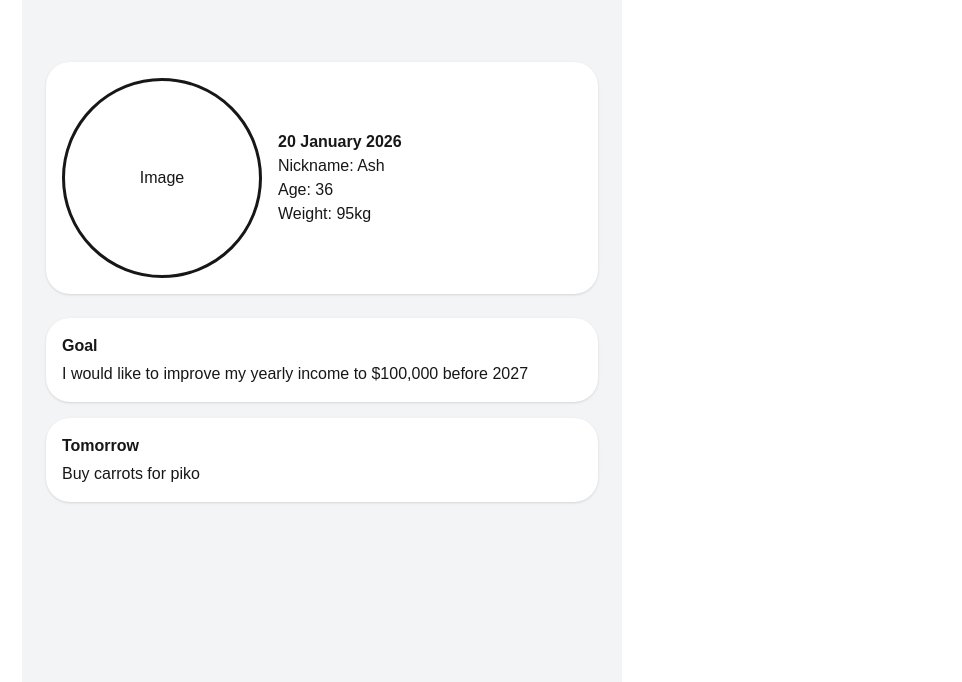
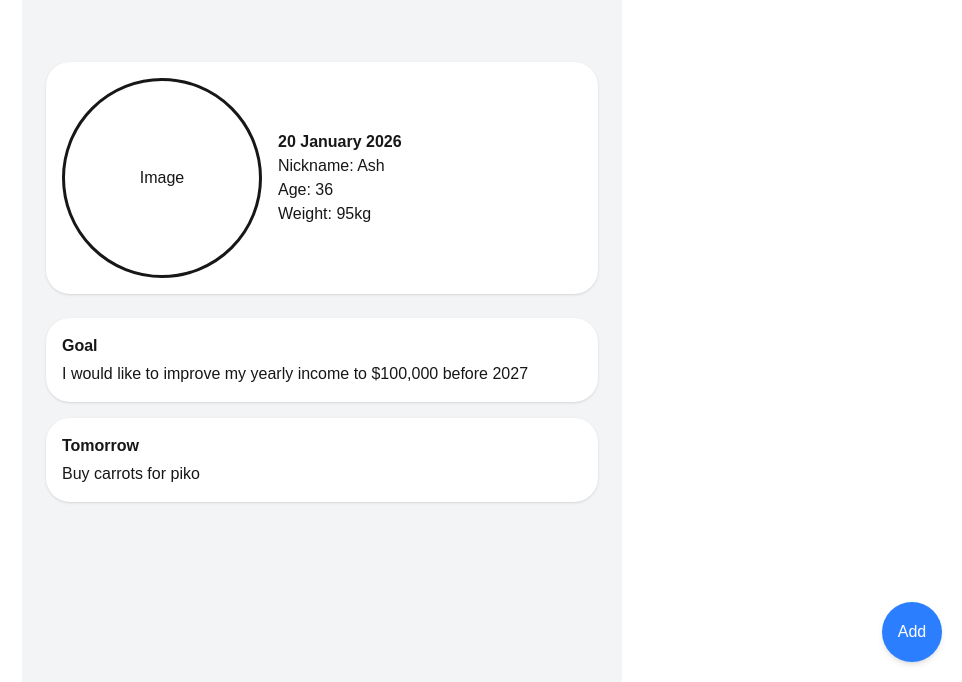
Before and after one commit to ashLuchowa/lookbehind-app, a Next.js app: page / in a window 1280 px wide. Shown: the part 118-800 px from the top of the page, without its empty margins (318-1280 px from the left). Built offline with nearby package versions, Linux system fonts and the light colour scheme.

Commit message:
Add button + initial form

```diff
--- /dev/null
+++ b/app/components/addbutton.tsx
@@ -0,0 +1,14 @@
+'use client';
+import AddForm from "./addform";
+
+export default function AddButton() {
+    const addForm = () => {
+        console.log("Add button clicked");
+    }
+
+    return (
+    <button onClick={() => addForm()} className="addbtn bg-blue-500 text-white px-4 py-2 rounded-2xl shadow-md hover:bg-blue-600 transition cursor-pointer">
+        Add
+    </button>
+    );
+}
--- /dev/null
+++ b/app/components/addform.tsx
@@ -0,0 +1,15 @@
+type addform = {
+    title: string
+    textPara: string
+}
+
+export default function AddForm({ title, textPara }: addform) {
+
+    return (
+        <div className="add-form">
+            <form>
+                <input type="text" />add title
+            </form>
+        </div>
+    )
+}
--- a/app/page.tsx
+++ b/app/page.tsx
@@ -1,6 +1,7 @@
 import "./style.css";
 import MainHeader from "./components/mainheader";
 import TextInfo from "./components/textInfo";
+import AddButton from "./components/addbutton";
 
 
 export default function Home() {
@@ -8,6 +9,7 @@ export default function Home() {
     <div className="flex flex-col justify-center gap-6 p-6 bg-gray-100 w-150 min-h-screen mx-auto">
       <MainHeader nickname="Ash" age={36} weight={95} />
       <TextInfo/>
+      <AddButton/>
     </div>
   );
 }
--- a/app/style.css
+++ b/app/style.css
@@ -1,3 +1,15 @@
 .main-header {
   grid-template-columns: 1fr 2fr;
+}
+
+.addbtn {
+  position: absolute;
+  right: 20px;
+  bottom: 20px;
+  width: 60px;
+  height: 60px;
+  border-radius: 60px;
+  display: flex;
+  justify-content: center;
+  align-items: center;
 }/*# sourceMappingURL=style.css.map */
--- a/app/style.scss
+++ b/app/style.scss
@@ -2,3 +2,16 @@
 .main-header {
     grid-template-columns: 1fr 2fr;
 }
+
+// BUTTON
+.addbtn {
+    position: absolute;
+    right: 20px;
+    bottom: 20px;
+    width: 60px;
+    height: 60px;
+    border-radius: 60px;
+    display: flex;
+    justify-content: center;
+    align-items: center;
+}
```
Also changed, not shown: 1 other file (tests, documents, lock files or other folders).
